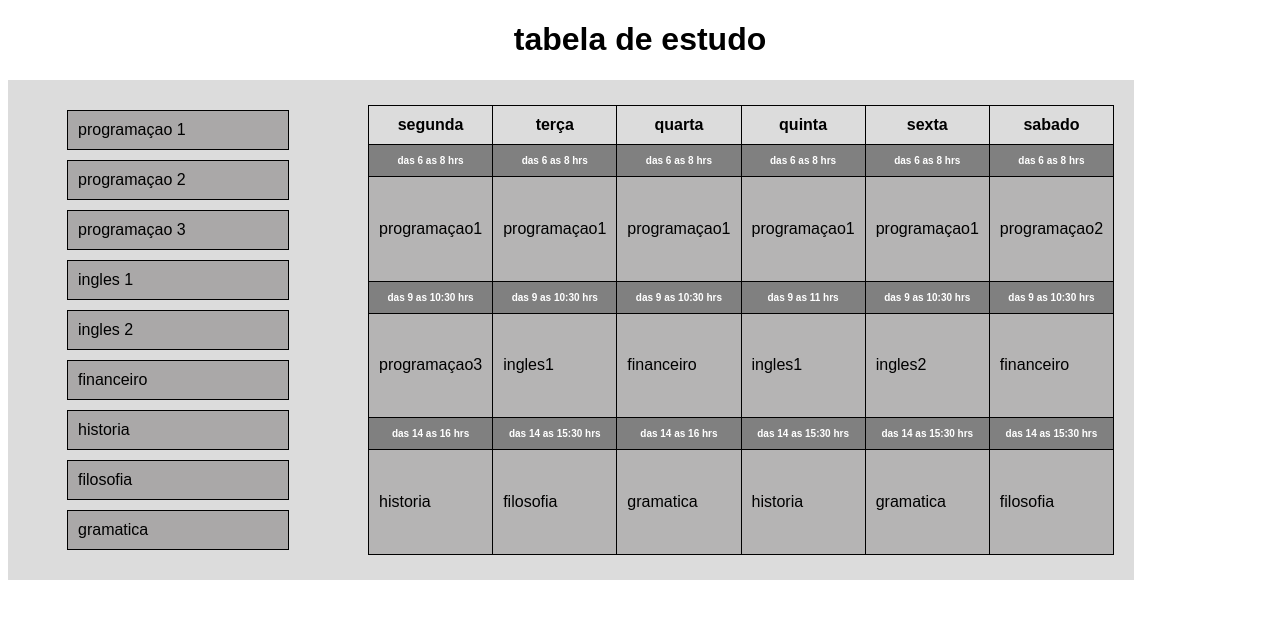
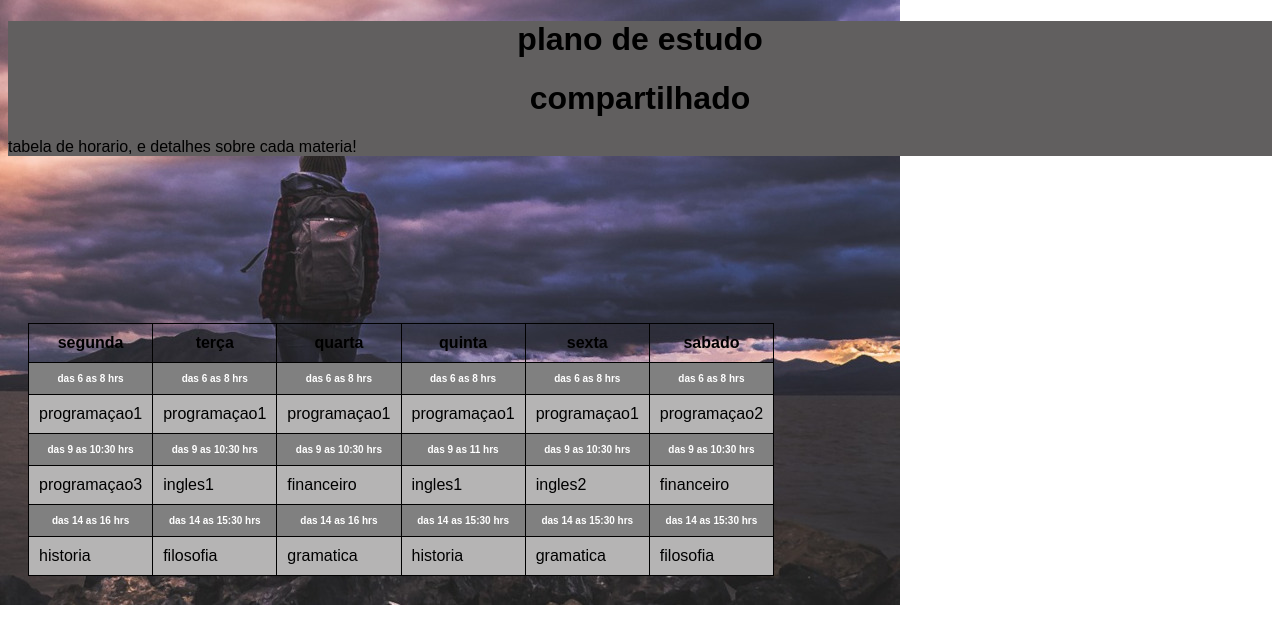
Before and after one commit to joab-reis/tabela, a plain HTML site: page index.html in a window 1280 px wide. Drawn offline with Linux system fonts and the light colour scheme.

Commit message:
atyaliza

```diff
--- a/index.html
+++ b/index.html
@@ -8,25 +8,18 @@
     <link rel="stylesheet" href="style.css">
 </head>
 <body>
-    <h1>tabela de estudo</h1>
+    <header>
+        <h1>plano de estudo</h1>
+        <h1>compartilhado</h1>
+        <p>tabela de horario, e detalhes sobre cada materia!</p>
+    </header>
     <main>
-        <section>
-            <div>programaçao 1</div>
-            <div>programaçao 2</div>
-            <div>programaçao 3</div>
-            <div>ingles 1</div>
-            <div>ingles 2</div>
-            <div>financeiro</div>
-            <div>historia</div>
-            <div>filosofia</div>
-            <div>gramatica</div>
-        </section>
         <table>
             <thead>
                 <tr>
                     <th>segunda</th>
                     <th>terça</th>
-                    <th>quarta</th>
+                    <th>quarta</th> <br>
                     <th>quinta</th>
                     <th>sexta</th>
                     <th>sabado</th>
@@ -36,7 +29,7 @@
                 <tr class="hrs">
                   <th scope="row">das 6 as 8 hrs</th>
                   <th scope="row">das 6 as 8 hrs</th>
-                  <th scope="row">das 6 as 8 hrs</th>
+                  <th scope="row">das 6 as 8 hrs</th> <br>
                   <th scope="row">das 6 as 8 hrs</th>
                   <th scope="row">das 6 as 8 hrs</th>
                   <th scope="row">das 6 as 8 hrs</th>
@@ -44,7 +37,7 @@
                 <tr class="materia">
                     <td>programaçao1</td>
                     <td>programaçao1</td>
-                    <td>programaçao1</td>
+                    <td>programaçao1</td> <br>
                     <td>programaçao1</td>
                     <td>programaçao1</td>
                     <td>programaçao2</td>
@@ -52,7 +45,7 @@
                 <tr class="hrs">
                     <th scope="row">das 9 as 10:30 hrs</th>
                     <th scope="row">das 9 as 10:30 hrs</th>
-                    <th scope="row">das 9 as 10:30 hrs</th>
+                    <th scope="row">das 9 as 10:30 hrs</th> <br>
                     <th scope="row">das 9 as 11 hrs</th>
                     <th scope="row">das 9 as 10:30 hrs</th>
                     <th scope="row">das 9 as 10:30 hrs</th>
@@ -60,7 +53,7 @@
                   <tr class="materia">
                       <td>programaçao3</td>
                       <td>ingles1</td>
-                      <td>financeiro</td>
+                      <td>financeiro</td> <br>
                       <td>ingles1</td>
                       <td>ingles2</td>
                       <td>financeiro</td>
@@ -68,7 +61,7 @@
                   <tr class="hrs">
                     <th scope="row">das 14 as 16 hrs</th>
                     <th scope="row">das 14 as 15:30 hrs</th>
-                    <th scope="row">das 14 as 16 hrs</th>
+                    <th scope="row">das 14 as 16 hrs</th> <br>
                     <th scope="row">das 14 as 15:30 hrs</th>
                     <th scope="row">das 14 as 15:30 hrs</th>
                     <th scope="row">das 14 as 15:30 hrs</th>
@@ -76,7 +69,7 @@
                   <tr class="materia">
                       <td>historia</td>
                       <td>filosofia</td>
-                      <td>gramatica</td>
+                      <td>gramatica</td> <br>
                       <td>historia</td>
                       <td>gramatica</td>
                       <td>filosofia</td>
--- a/style.css
+++ b/style.css
@@ -8,8 +8,14 @@ html {
 }
 body {
     font-family: Arial, Helvetica, sans-serif;
+    background-image: url("img/viagem-mochileiro.jpg");
+    background-repeat: no-repeat;
 }
-h1{
+header {
+    background-color: rgb(97, 95, 95);
+    color: black;
+}
+header>h1 {
     text-align: center;
 }
 table {
@@ -32,24 +38,3 @@ tr.hrs {
 tr.materia {
     background-color: rgb(181, 180, 180);
 }
-main {
-    position: fixed;
-    display: flex;
-    flex-direction: row;
-    background-color: gainsboro;
-}
-section {
-    width: 300px;
-    position: top right;
-    display: grid;
-    justify-content: center;
-    position: relative;
-    margin: 25px 20px;
-}
-div {
-    background-color: rgb(170, 168, 168);
-    border: 1px solid black;
-    padding: 10px;
-    margin: 5px;
-    width: 200px;
-}
```
Also changed, not shown: img/viagem-mochileiro.jpg (added).
